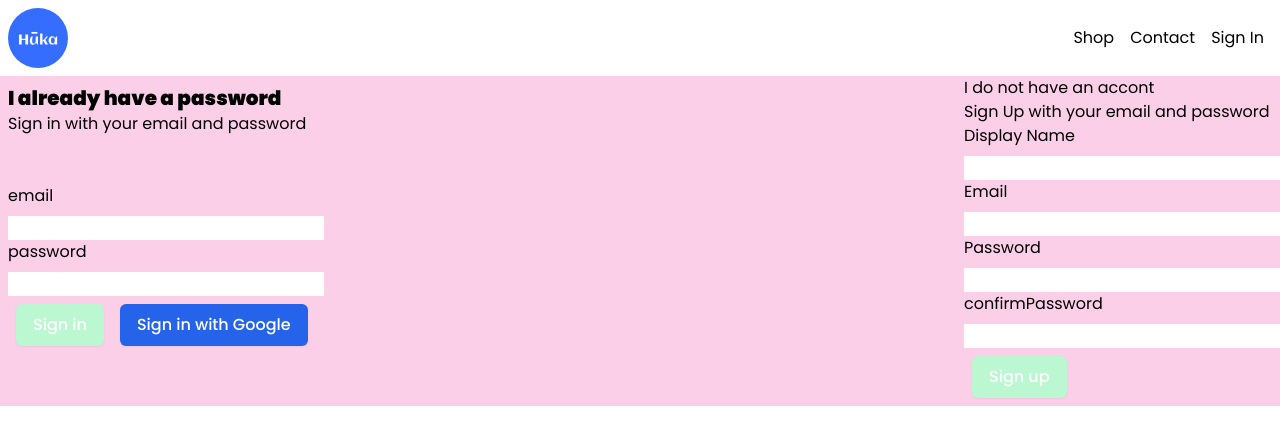
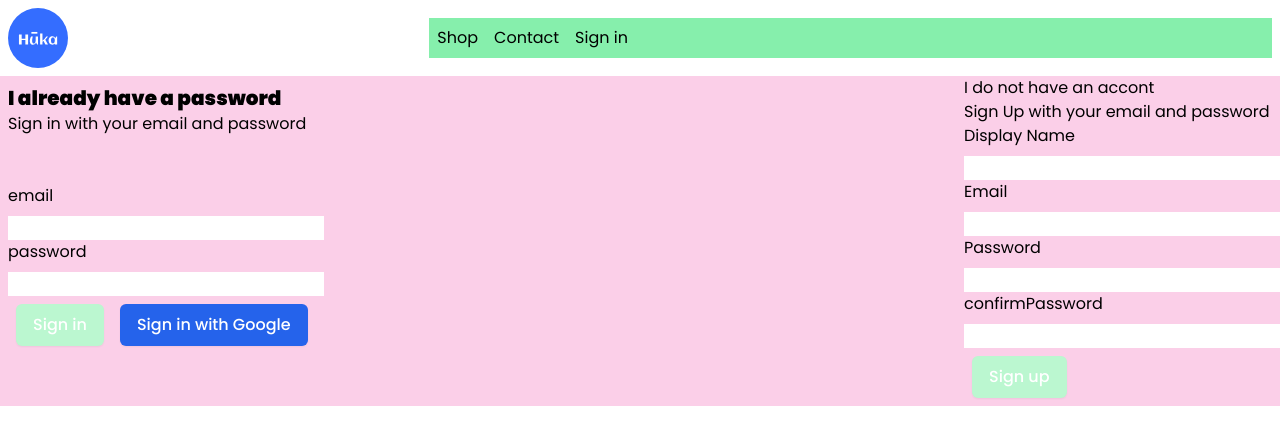
Before and after one commit to Paulinemlin/crwn-clothing, a React (Create React App) app: page /signin in a window 1280 px wide. Shown: the top 444 px of the page. Built offline with nearby package versions, Linux system fonts and the light colour scheme; no server answers.

Commit message:
added redux, and implemented userReducer and userActions to header and app components

```diff
--- a/package.json
+++ b/package.json
@@ -11,8 +11,11 @@
     "firebase": "^9.6.2",
     "react": "^17.0.2",
     "react-dom": "^17.0.2",
+    "react-redux": "^7.2.6",
     "react-router-dom": "^5.0.0",
     "react-scripts": "5.0.0",
+    "redux": "^4.1.2",
+    "redux-logger": "^3.0.6",
     "web-vitals": "^0.2.4",
     "workbox-background-sync": "^5.1.4",
     "workbox-broadcast-update": "^5.1.4",
--- a/src/App.js
+++ b/src/App.js
@@ -1,62 +1,58 @@
 import React from "react";
 import "./App.css";
+import { Switch, Route } from "react-router-dom";
+import { connect } from "react-redux";
+
+import Header from "./components/header/header.component";
 import HomePage from "./pages/homepage/homepage.component";
 import ShopPage from "./pages/shop/shoppage.component";
 import SignInAnSignUp from "./pages/sign-in-and-sign-up/sign-in-and-sign-up.component";
 
-import {auth, createUserProfileDocument} from './firebase/firebase.utils'
+import { auth, createUserProfileDocument } from "./firebase/firebase.utils";
 
-import { Route } from "react-router-dom"
-import Header from "./components/header/header.component";
-
+import { setCurrentUser } from "./redux/user/user.actions";
 
 class App extends React.Component {
-constructor(){
-  super();
+  unsubscribeFromAuth = null;
 
-  this.state = {
-    currentUser : null
-  }
-}
+  componentDidMount() {
+    const { setCurrentUser } = this.props;
 
-unsubscribeFromAuth = null
-
-componentDidMount(){
-  this.unsubscribeFromAuth = auth.onAuthStateChanged(async userAuth => {
-    if(userAuth) {
+    this.unsubscribeFromAuth = auth.onAuthStateChanged(async (userAuth) => {
+      if (userAuth) {
         const userRef = await createUserProfileDocument(userAuth);
 
-      userRef.onSnapshot(snapShot => {
-        this.setState({
-          currentUser: {
+        userRef.onSnapshot((snapShot) => {
+          setCurrentUser({
             id: snapShot.id,
-            ...snapShot.data()
-          }
-        })
+            ...snapShot.data(),
+          });
         });
       }
-    else {
-      console.log('toujours pas')
-      this.setState({currentUser: userAuth})
-    }
-  })
-
+      setCurrentUser(userAuth);
+    });
   }
 
   componentWillUnmount() {
     this.unsubscribeFromAuth();
   }
 
- render(){
+  render() {
     return (
       <div className="bg-pink-200">
-      <Header currentUser={this.state.currentUser}/>
-        <Route exact path='/' component={HomePage} />
-        <Route exact path='/shop' component={ShopPage} />
-        <Route exact path='/signin' component={SignInAnSignUp} />
+        <Header />
+        <Switch>
+          <Route exact path="/" component={HomePage} />
+          <Route exact path="/shop" component={ShopPage} />
+          <Route exact path="/signin" component={SignInAnSignUp} />
+        </Switch>
       </div>
     );
   }
 }
 
-export default App;
+const mapDispatchToProps = (dispatch) => ({
+  setCurrentUser: (user) => dispatch(setCurrentUser(user)),
+});
+
+export default connect(null, mapDispatchToProps)(App);
--- a/src/components/header/header.component.jsx
+++ b/src/components/header/header.component.jsx
@@ -1,26 +1,40 @@
-import React from 'react'
-import { Link } from 'react-router-dom'
+import React from "react";
+import { Link } from "react-router-dom";
+import { connect } from "react-redux";
 
-import {auth} from '../../firebase/firebase.utils'
+import { auth } from "../../firebase/firebase.utils";
 
-import { ReactComponent as Logo } from '../../assets/logo.svg'
+import { ReactComponent as Logo } from "../../assets/logo.svg";
 
-const Header = ({currentUser}) => (
+const Header = ({ currentUser }) => (
+  <div className="header bg-blue-200 flex p-2 bg-white items-center justify-between">
+    <Link to="/">
+      <Logo />
+    </Link>
+    <div className="options-container flex w-2/3 bg-green-300">
+      <Link className="p-2 hover:text-green-500" to="/shop">
+        Shop
+      </Link>
+      <Link className="p-2 hover:text-green-500" to="/shop">
+        Contact
+      </Link>
+      { currentUser ? (
+        <div
+          className="p-2 hover:text-green-500 cursor-pointer"
+          onClick={() => auth.signOut()}>
+          Sign Out
+        </div>
+      ) : (
+        <Link className="p-2 hover:text-green-500" to="/signin">
+          Sign in
+        </Link>
+      )}
+    </div>
+  </div>
+);
 
-    <div className="header flex p-2 bg-white items-center justify-between">
-        <Link to='/'>
-           <Logo />
-        </Link>
-        <div className='options-container'>
-            <Link className='p-2 hover:text-green-500' to='/shop'>Shop</Link>
-            <Link className='p-2 hover:text-green-500' to='/shop'>Contact</Link>
-            {
-                currentUser ?
-                 ( <div className='p-2 hover:text-green-500' onClick={() => auth.signOut()}>Sign Out</div>)
-                : (<Link className='p-2 hover:text-green-500' to='/signin'>Sign In</Link>)
-            }
-        </div>
-    </div>
-)
+const mapStateToProps = state => ({
+  currentUser: state.user.currentUser
+});
 
-export default Header
+export default connect(mapStateToProps)(Header);
--- a/src/components/sign-in/sign-in.component.jsx
+++ b/src/components/sign-in/sign-in.component.jsx
@@ -2,7 +2,6 @@ import React, { Component } from "react";
 import { auth, signInWithGoogle } from "../../firebase/firebase.utils";
 import CustomButton from "../custom-button/custom-button.component";
 import FormInput from "../form-input.component.jsx/form-input";
-
 export class SignIn extends Component {
   constructor(props) {
     super(props);
@@ -65,6 +64,7 @@ export class SignIn extends Component {
             <CustomButton
               className="mb-2"
               isGoogleSignIn
+              type="button"
               onClick={signInWithGoogle}
             >
               Sign in with Google
--- a/src/index.js
+++ b/src/index.js
@@ -4,14 +4,17 @@ import "./index.css";
 import App from "./App";
 import * as serviceWorkerRegistration from "./serviceWorkerRegistration";
 import reportWebVitals from "./reportWebVitals";
+import store from './redux/store'
+
 import { BrowserRouter } from "react-router-dom";
+import { Provider } from "react-redux";
 
 ReactDOM.render(
-  //<React.StrictMode>
-  <BrowserRouter>
-    <App />
-  </BrowserRouter>,
-  //</React.StrictMode>,
+  <Provider store={store}>
+    <BrowserRouter>
+      <App />
+    </BrowserRouter>
+  </Provider>,
   document.getElementById("root")
 );
 
--- /dev/null
+++ b/src/redux/root-reducer.js
@@ -0,0 +1,7 @@
+import { combineReducers } from "redux";
+
+import userReducer from "./user/user.reducer";
+
+export default combineReducers({
+    user: userReducer
+})
--- /dev/null
+++ b/src/redux/store.js
@@ -0,0 +1,10 @@
+import { createStore, applyMiddleware } from "redux";
+import logger from "redux-logger";
+
+import rootReducer from "./root-reducer";
+
+const middlewares = [logger];
+
+const store = createStore(rootReducer, applyMiddleware(...middlewares));
+
+export default store;
--- /dev/null
+++ b/src/redux/user/user.actions.jsx
@@ -0,0 +1,4 @@
+export const setCurrentUser = user => ({
+    type: 'SET_CURRENT_USER',
+    payload: user
+});
--- /dev/null
+++ b/src/redux/user/user.reducer.jsx
@@ -0,0 +1,17 @@
+const INITIAL_STATE = {
+  currentUser: null,
+};
+
+const userReducer = (state = INITIAL_STATE, action) => {
+  switch (action.type) {
+    case "SET_CURRENT_USER":
+      return {
+        ...state,
+        currentUser: action.payload,
+      };
+    default:
+      return state;
+  }
+};
+
+export default userReducer;
```
Also changed, not shown: 1 other file (tests, documents, lock files or other folders). Lines whose indentation alone changed are shown as unchanged.
